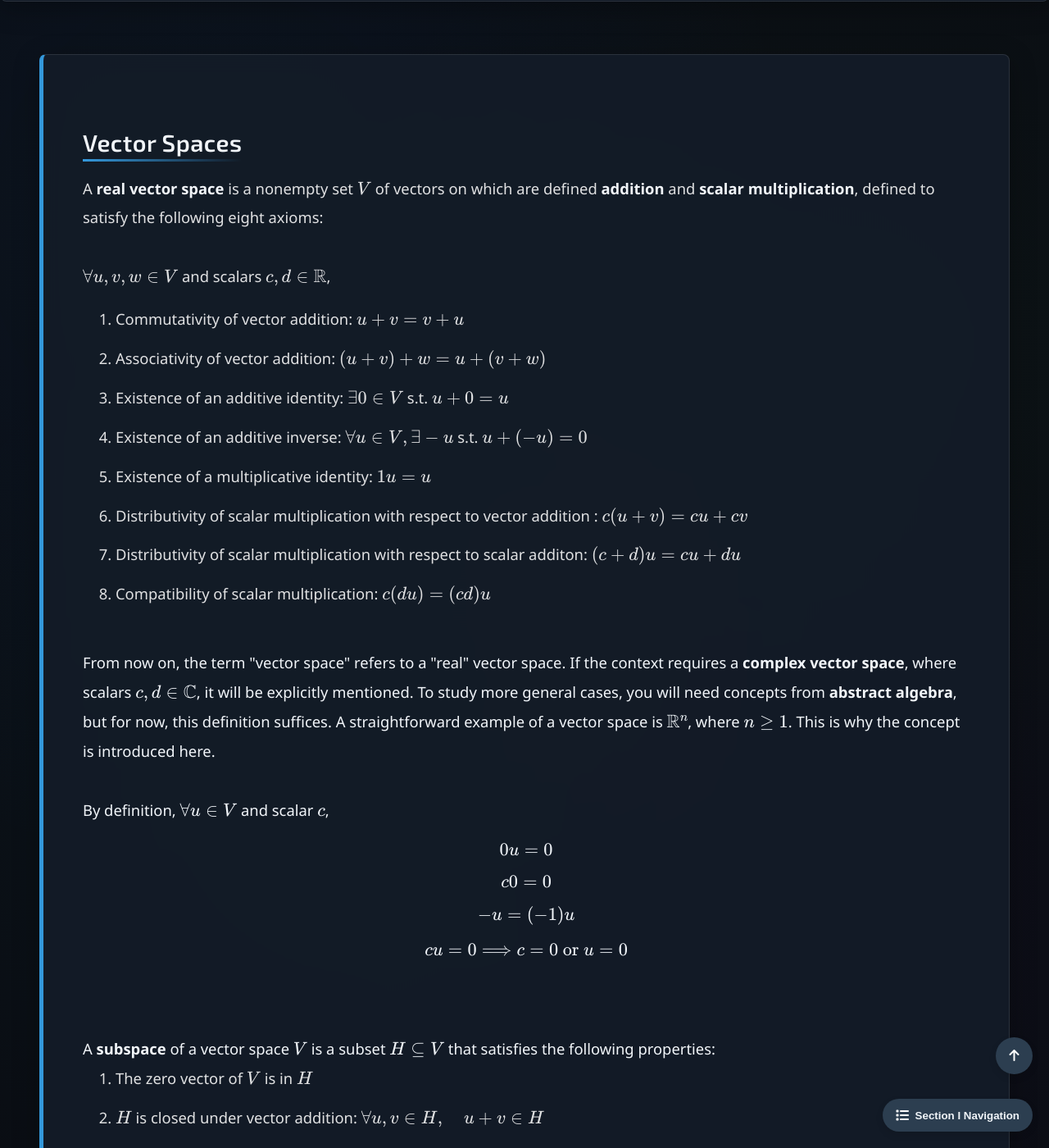
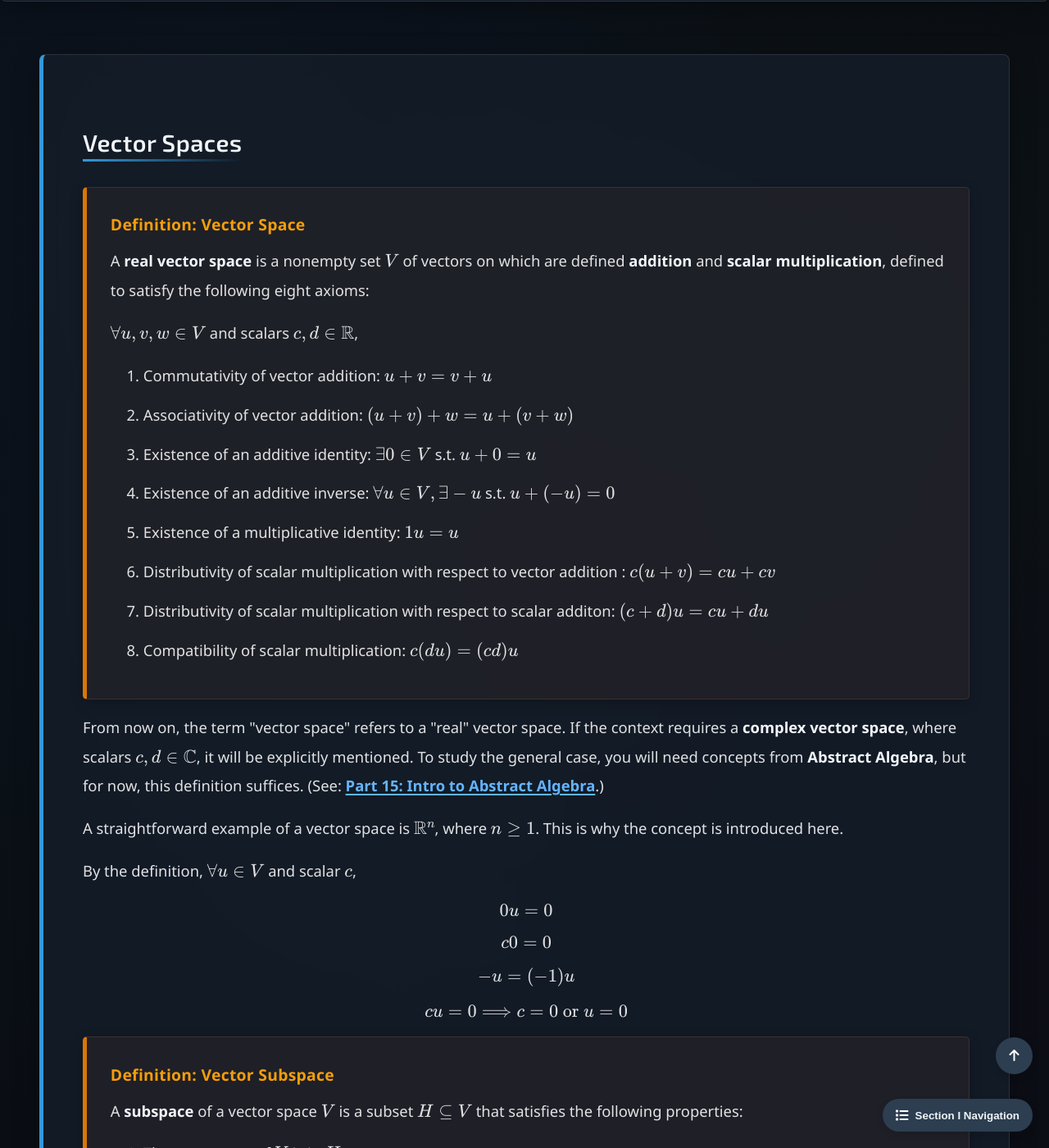
Before and after one commit to Yusukey01/yusukey01.github.io, a Jekyll site: the page built from Mathematics/Linear_algebra/vectorspaces.html, in a window 1280 px wide and 1400 px high, scrolled down 563 px. Shown: the whole window at 82% size. Built offline with Jekyll 4.4.1, drawn with Linux system fonts in a browser that asks for light colours; some of the changed text lies outside the part shown.

Commit message:
revised explanations

```diff
--- a/Mathematics/Linear_algebra/vectorspaces.html
+++ b/Mathematics/Linear_algebra/vectorspaces.html
@@ -31,12 +31,19 @@ uses_python: false
 
             <section id="vs" class="section-content">
                 <h2>Vector Spaces</h2>
+
+                <div class="theorem">
+                    <span class="theorem-title">Definition: Vector Space</span>
                     <p>
                         A <strong>real vector space</strong> is a nonempty set \(V\) of vectors on which are
                         defined <strong>addition</strong> and <strong>scalar multiplication</strong>, defined to
                         satisfy the following eight axioms:
+                    </p>
 
-            <br><br>\(\forall u, v, w \in V\) and scalars \(c, d \in \mathbb{R}\),
+                    <p>
+                        \(\forall u, v, w \in V\) and scalars \(c, d \in \mathbb{R}\),
+                    </p>
+
                     <ol style="padding-left: 40px;">
                         <li>Commutativity of vector addition: \(u + v = v + u\)</li>
                         <li>Associativity of vector addition: \((u + v) + w = u + (v + w)\)</li>
@@ -47,41 +54,66 @@ uses_python: false
                         <li>Distributivity of scalar multiplication with respect to scalar additon: \((c + d)u = cu + du\)</li>
                         <li>Compatibility of scalar multiplication: \(c(du)=(cd)u\)</li>
                     </ol>
-            <br>
-            From now on, the term "vector space" refers to a "real" vector space. If the context requires
-            a <strong>complex vector space</strong>, where scalars \(c, d \in \mathbb{C}\), it will be explicitly mentioned.
-            To study more general cases, you will need concepts from <strong>abstract algebra</strong>, but for now, this definition suffices.
+                </div>
+
+                <p>
+                    From now on, the term "vector space" refers to a "real" vector space. If the context requires a <strong>complex vector space</strong>, where
+                    scalars \(c, d \in \mathbb{C}\), it will be explicitly mentioned. To study the general case, you will need concepts from <strong>Abstract Algebra</strong>,
+                    but for now, this definition suffices. (See: <a href="intro_groups.html"><strong>Part 15: Intro to Abstract Algebra</strong></a>.)
+                </p>
+
+                <p>
                     A straightforward example of a vector space is \(\mathbb{R}^n\), where \(n \geq 1\). This is why the concept is introduced here.
-            <br><br>
-            By definition, \(\forall u \in V\) and scalar \(c\),
+                </p>
+                <p>
+                    By the definition, \(\forall u \in V\) and scalar \(c\),
                     \[0u =0\]
                     \[c0 =0\]
                     \[-u =(-1)u\]
                     \[cu =0 \Longrightarrow c=0 \text{ or } u =0\]
-            <br><br>
-            A <strong>subspace</strong> of a vector space \(V\) is a subset  \(H \subseteq V\) that satisfies the following properties:
-            <br>
+                </p>
+
+                <div class="theorem">
+                    <span class="theorem-title">Definition: Vector Subspace</span>
+                    <P>
+                        A <strong>subspace</strong> of a vector space \(V\) is a subset  \(H \subseteq V\) that satisfies the
+                        following properties:
+                    </P>
                     <ol style="padding-left: 40px;">
                         <li>The zero vector of \(V\) is in \(H\)</li>
                         <li>\(H\) is closed under vector addition: \(\forall u, v \in H, \quad u+v \in H\)</li>
                         <li>\(H\) is closed under scalar multiplication: \(\forall u \in H\) and any scalar \(c \,\), \(cu \in H\)</li>
                     </ol>
-            <br>
+                </div>
+
+                <div class="proof">
+                    <span class="proof-title">Warning:</span>
+                    <p>
                         For example, the vector space \(\mathbb{R}^2\) is NOT subspace of \(\mathbb{R}^3\) because \(\mathbb{R}^2\)
                         is NOT a subset of \(\mathbb{R}^3\).
-            <br><br>
-            Recall that  a <strong>linear combination</strong> of vectors is any "sum" of "scalar multiples" of vectors. Also, the
-            \(\text{Span }\{v_1, v_2, \cdots, v_p\}\) represents the set of all linear combinations of \(v_1, v_2, \cdots, v_p\).
-            Thus, we get the following result:
+                    </p>
+                </div>
+
+                <p>
+                    Recall that a <a href="linear_equations.html#m_eq"><strong>linear combination</strong></a> of vectors is any "sum" of
+                    "scalar multiples" of vectors. Also, the \(\text{Span }\{v_1, v_2, \cdots, v_p\}\) represents the set of all linear
+                    combinations of \(v_1, v_2, \cdots, v_p\). Thus, we get the following result:
+                </p>
+
                 <div class="theorem">
                     <span class="theorem-title">Theorem 1:</span>
+                    <p>
                         If \(v_1, \cdots, v_p \in V\), then \(\text{Span }\{v_1, \cdots, v_p \}\) is a subspace of \(V\).
+                    </p>
                 </div>
-            </p>
+
             </section>
 
             <section id="ns" class="section-content">
                 <h2>Null Space</h2>
+
+                <div class="theorem">
+                    <span class="theorem-title">Definition: Null Space</span>
                     <p>
                         The <strong>null space</strong> of \(A \in \mathbb{R}^{m \times n} \) is the set of all solutions
                         to the homogeneous equation \(Ax =0\).
@@ -89,15 +121,24 @@ uses_python: false
                         \text{Nul } A = \{x \in \mathbb{R}^n | Ax=0 \in \mathbb{R}^m \}
                         \]
                         In other words, \(\forall x \in \text{Nul } A\) are mapped to the zero vector \(0 \in \mathbb{R}^m\)
-            by the linear transformation \(x \mapsto Ax\). This implies that <strong>\(\text{Nul } A\) is a subspace of \(\mathbb{R}^n\)</strong>.
-            <br>
-            When discussing a general linear transformation \(T: V \mapsto W\) (not necessarily a matrix transformation),
+                        by the linear transformation \(x \mapsto Ax\). This implies that <strong>\(\text{Nul } A\) is a subspace
+                        of \(\mathbb{R}^n\)</strong>.
+                    </p>
+                </div>
+
+                <p>
+                    When we discuss a general linear transformation \(T: V \mapsto W\) (not necessarily a matrix transformation),
                     the null space is also referred to as the <strong>kernel</strong> of \(T\) denoted by \(\text{Ker } T\).
                     It is defined as:
                     \[
                     \text{Ker } T = \{u \in V \mid T(u) = 0 \in W\}.
                     \]
-            Consider the augmented matrix for \(Ax=0\) and its reduced row echelon form(rref).
+                </p>
+
+                <div class="proof">
+                    <span class="proof-title">Example:</span>
+                    <p>
+                        Consider the augmented matrix for \(Ax = 0\) and its reduced row echelon form(rref).
                         \[
                         \begin{align*}
                         &\begin{bmatrix} 2 & 4 & 6 & 8 & 0 \\ 1 & 3 & 5 & 7 & 0 \end{bmatrix} \\\\
@@ -121,10 +162,13 @@ uses_python: false
                         \]
                         This means that every linear combination of these two vectors lies in \(\text{Nul } A\).
                     </p>
+                </div>
             </section>
 
             <section id="cs" class="section-content">
                 <h2>Column Space</h2>
+                <div class="theorem">
+                    <span class="theorem-title">Definition: Column Space</span>
                     <p>
                         The <strong>column space</strong> of \(A \in \mathbb{R}^{m \times n} \) is the set of all linear combinations of the
                         columns of \(A = \begin{bmatrix} a_1 & a_2 & \cdots & a_n \end{bmatrix}\).
@@ -134,11 +178,17 @@ uses_python: false
                                     &= \{a \in \mathbb{R}^m \mid a = Ax, \, x \in \mathbb{R}^n \}
                         \end{align*}
                         \]
-            Clearly, <strong>\(\text{Col } A\) is a subspace of \(\mathbb{R}^m\)</strong> and represents the range of the
+                        <br>
+                        Note: <strong>\(\text{Col } A\) is a subspace of \(\mathbb{R}^m\)</strong> and represents the range of the
                         linear transformation \(x \mapsto Ax\).
+                    </p>
+                </div>
+
+                <p>
                     Additionally, \(\text{Col } A^T\) is called the <strong>row space</strong> of \(A\) and is denoted by \(\text{Row } A\).
                     The row space is the set of all linear combinations of the row vectors of \(A\) and is a subspace of \(\mathbb{R}^n\).
                 </p>
+
             </section>
 
             <section id="basis" class="section-content">
```
Lines whose indentation alone changed are shown as unchanged.
